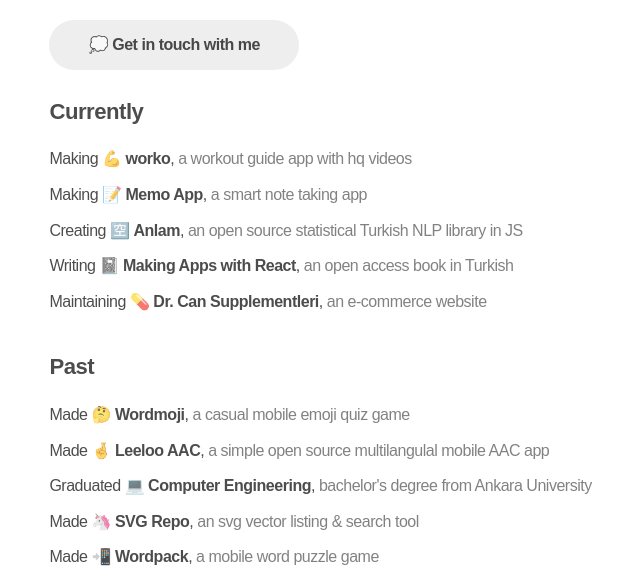
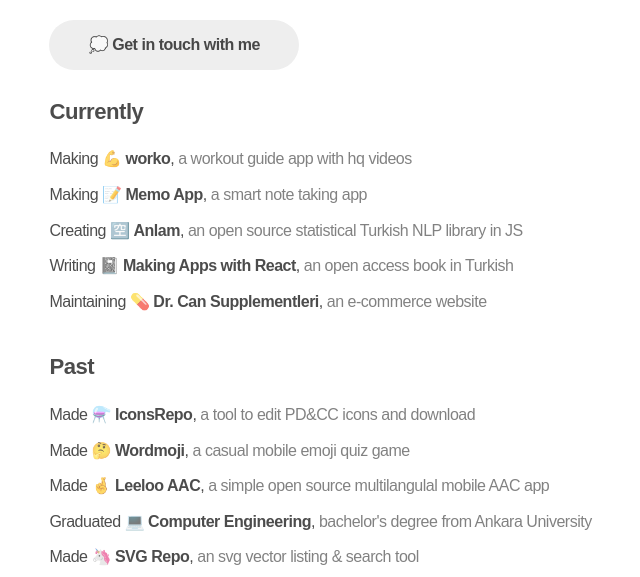
Before and after one commit to btk/buraktokak, a Gatsby site: page / in a window 1280 px wide. Shown: the part 223-800 px from the top of the page, without its empty margins (128-768 px from the left). Built offline with nearby package versions, Linux system fonts and the light colour scheme; Gatsby itself is replaced by a stand-in of ours; a web font is replaced by a local one.

Commit message:
add iconsrepo

```diff
--- a/src/pages/index.js
+++ b/src/pages/index.js
@@ -76,6 +76,7 @@
         <div className="made">
           <h3>Past</h3>
           <ul>
+            <li>Made ⚗️ <a href="https://iconsrepo.com/" target="_blank"><b>IconsRepo</b></a>, <span>a tool to edit PD&CC icons and download</span></li>
             <li>Made 🤔 <a href="https://www.dreamoriented.org/wordmoji/" target="_blank"><b>Wordmoji</b></a>, <span>a casual mobile emoji quiz game</span></li>
             <li>Made 🤞 <a href="https://play.google.com/store/apps/details?id=org.dreamoriented.leeloo" target="_blank"><b>Leeloo AAC</b></a>, <span>a simple open source multilangulal mobile AAC app</span></li>
             <li>Graduated 💻 <b>Computer Engineering</b>, <span>bachelor's degree from Ankara University</span></li>
```
